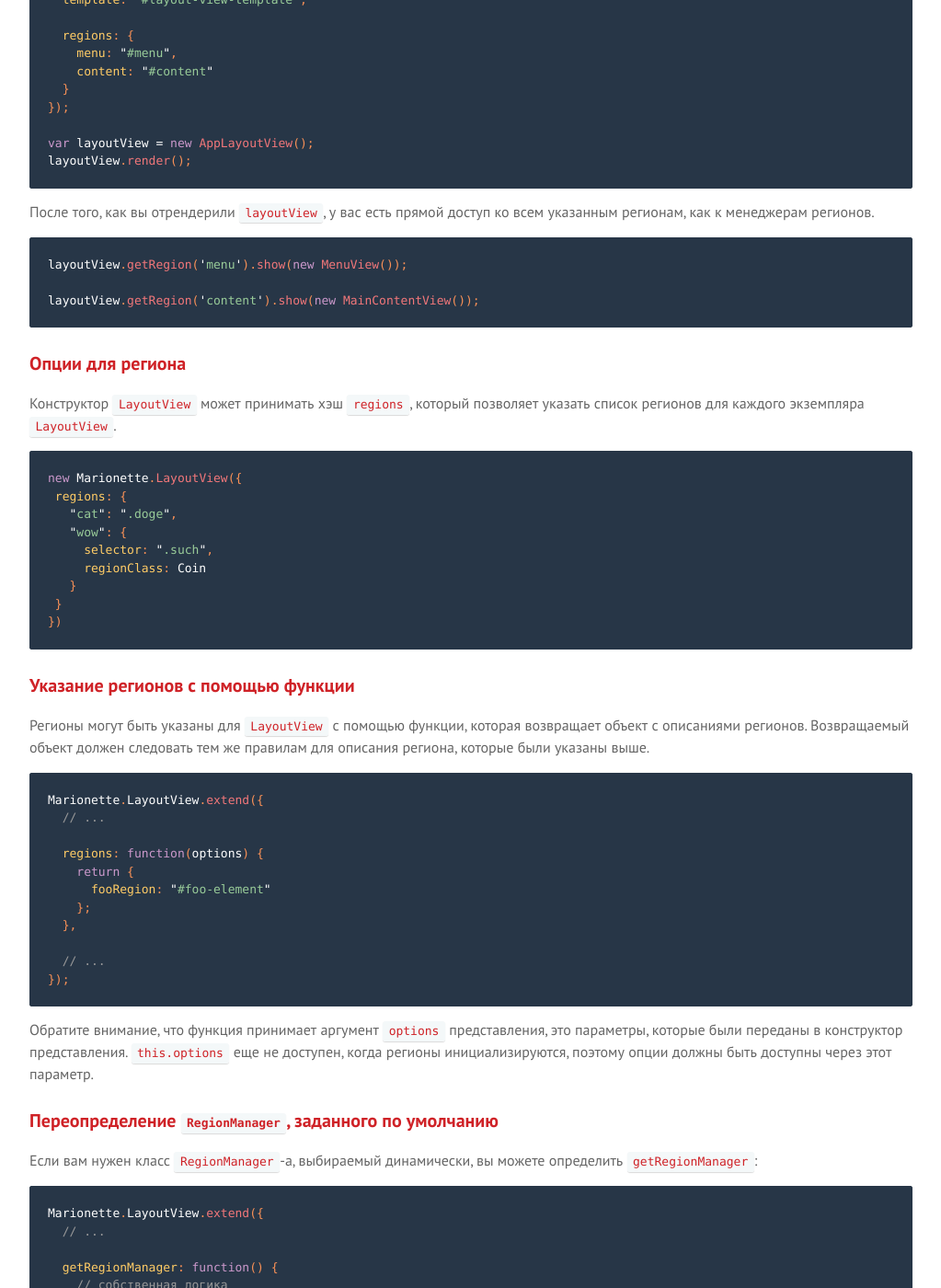
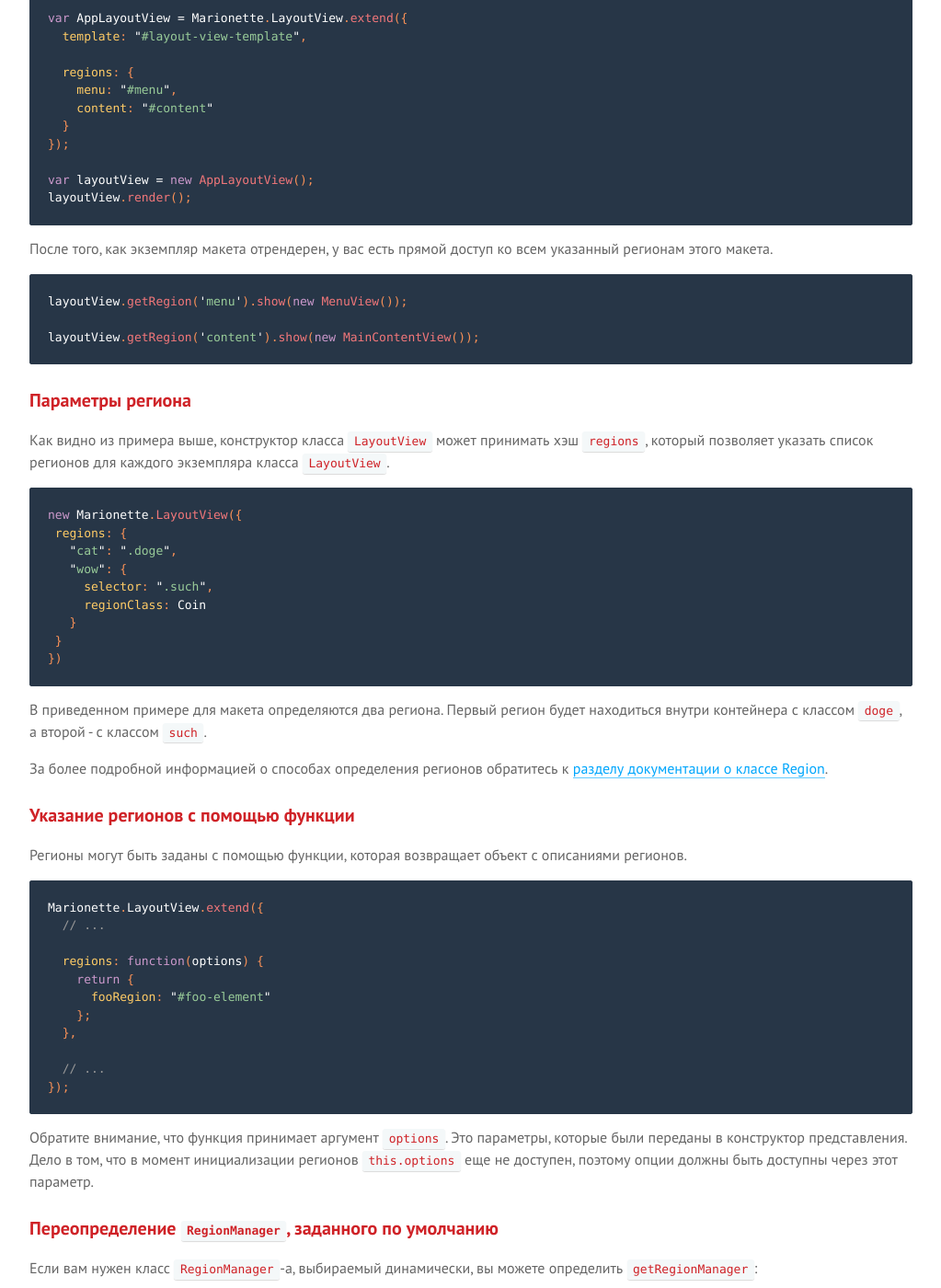
Before and after one commit to sadcitizen/marionettejs.ru, a Jekyll site: the page built from _posts/2014-05-01-layoutview.md, in a window 1280 px wide and 1400 px high, scrolled down 1609 px. Shown: the whole window at 92% size, without its empty margins (128-1151 px from the left). Built offline with Jekyll 4.4.1, drawn with Linux system fonts in a browser that asks for light colours; some web fonts are replaced; Markdown is read by kramdown in place of the engine named in the settings; some of the changed text lies outside the part shown.

Commit message:
update ru/LayoutView

````diff
--- a/_includes/translation/ru/marionette.layoutview.md
+++ b/_includes/translation/ru/marionette.layoutview.md
@@ -39,9 +39,12 @@
 
 ## <a name="basic-usage"></a> Основное применение
 
-`LayoutView` напрямую расширяет (наследуется от) `ItemView` и к нему добавлена
-возможность указать `regions`, которые становятся экземплярами объекта `Region`,
-которые прикрепляются к `LayoutView`.
+Класс `LayoutView` предназначен для организации иерархий представлений. Позволяет
+определить макет представлений приложения с помощью регионов, вложенных макетов
+и представлений.
+
+Для `LayoutView` можно указать собственный шаблон (`template`) макета, а также
+список регионов (`regions`).
 
 ```html
 <script id="layout-view-template" type="text/template">
@@ -66,8 +69,8 @@
 layoutView.render();
 ```
 
-После того, как вы отрендерили `layoutView`, у вас есть прямой доступ
-ко всем указанным регионам, как к менеджерам регионов.
+После того, как экземпляр макета отрендерен, у вас есть прямой доступ ко
+всем указанный регионам этого макета.
 
 ```js
 layoutView.getRegion('menu').show(new MenuView());
@@ -75,10 +78,11 @@
 layoutView.getRegion('content').show(new MainContentView());
 ```
 
-### <a name="region-options"></a> Опции для региона
+### <a name="region-options"></a> Параметры региона
 
-Конструктор `LayoutView` может принимать хэш `regions`, который позволяет
-указать список регионов для каждого экземпляра `LayoutView`.
+Как видно из примера выше, конструктор класса `LayoutView` может принимать
+хэш `regions`, который позволяет указать список регионов для каждого
+экземпляра класса `LayoutView`.
 
 ```js
 new Marionette.LayoutView({
@@ -92,11 +96,16 @@
 })
 ```
 
+В приведенном примере для макета определяются два региона. Первый регион будет
+находиться внутри контейнера с классом `doge`, а второй - с классом `such`.
+
+За более подробной информацией о способах определения регионов обратитесь к
+[разделу документации о классе Region](../region/).
+
 ### <a name="specifying-regions-as-a-function"></a> Указание регионов с помощью функции
 
-Регионы могут быть указаны для `LayoutView` с помощью функции, которая
-возвращает объект с описаниями регионов. Возвращаемый объект должен следовать
-тем же правилам для описания региона, которые были указаны выше.
+Регионы могут быть заданы с помощью функции, которая возвращает объект с
+описаниями регионов.
 
 ```js
 Marionette.LayoutView.extend({
@@ -112,10 +121,10 @@
 });
 ```
 
-Обратите внимание, что функция принимает аргумент `options` представления,
-это параметры, которые были переданы в конструктор представления.
-`this.options` еще не доступен, когда регионы инициализируются, поэтому
-опции должны быть доступны через этот параметр.
+Обратите внимание, что функция принимает аргумент `options`. Это параметры,
+которые были переданы в конструктор представления.
+Дело в том, что в момент инициализации регионов `this.options` еще не доступен,
+поэтому опции должны быть доступны через этот параметр.
 
 ### <a name="overriding-the-default-regionmanager"></a> Переопределение `RegionManager`, заданного по умолчанию
 
@@ -130,6 +139,7 @@
     // собственная логика
     return new MyRegionManager();
   }
+});
 ```
 
 Это может быть полезно, если вы хотите связать регионы `LayoutView` с вашим
````
